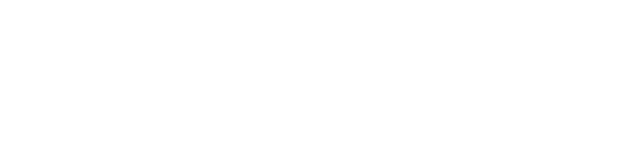
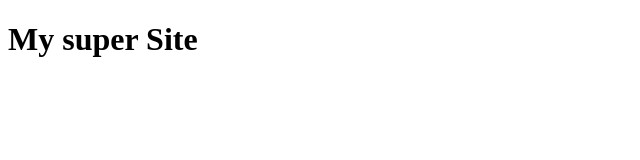
Before and after one commit to thierry-hirschland/my-super-website, a plain HTML site: page index.html in a window 1280 px wide. Shown: the whole page, without its empty margins (0-640 px from the left). Drawn offline with Linux system fonts and the light colour scheme.

Commit message:
changement de titre et ajout de ligne

```diff
--- a/index.html
+++ b/index.html
@@ -2,9 +2,9 @@
 <html>
   <head>
     <meta charset="UTF-8">
-    <title>title</title>
+    <title>My super Site</title>
   </head>
   <body>
-
+    <h1>My super Site</h1>
   </body>
 </html>
```
